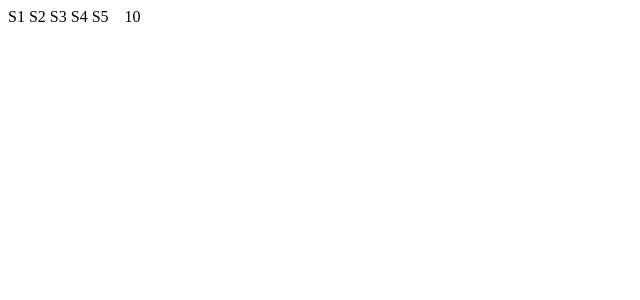
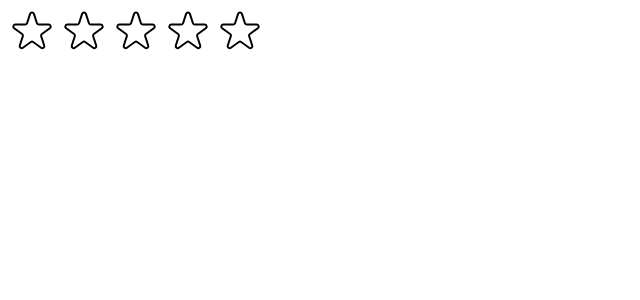
Before and after one commit to Ferdin/react-intermediate-projects, a React (Create React App) app in the folder usepopcorn/: page / in a window 1280 px wide. Shown: the top 300 px of the page, without its empty margins (0-640 px from the left). Built offline with nearby package versions, Linux system fonts and the light colour scheme.

Commit message:
Event handling

```diff
--- a/usepopcorn/src/StarRating.js
+++ b/usepopcorn/src/StarRating.js
@@ -1,24 +1,100 @@
+import { useState } from "react";
+
 const containerStyle = {
-    display: 'flex',
-    alignItems: 'center',
-    gap: '16px'
+  display: "flex",
+  alignItems: "center",
+  gap: "16px",
+};
+
+const starContainerStyle = {
+  display: "flex",
+  gap: "4px",
+};
+
+const textStyle = {
+  lineHeight: "1",
+  margin: "0",
+};
+
+export default function StarRating({ maxRating = 5 }) {
+  const [rating, setRating] = useState(0);
+  const [tempRating, setTempRating] = useState(0);
+
+  function handleRating(rating) {
+    setRating(rating);
+  }
+  return (
+    <div style={containerStyle}>
+      <div style={starContainerStyle}>
+        {Array.from({ length: maxRating }, (_, i) => (
+          <Star
+            key={i}
+            full={tempRating ? tempRating >= i + 1 : rating >= i + 1}
+            onRate={() => handleRating(i + 1)}
+            onHoverIn={() => setTempRating(i + 1)}
+            onHoverOut={() => setTempRating(0)}
+          />
+        ))}
+      </div>
+      <p style={textStyle}>{tempRating || rating || ""}</p>
+    </div>
+  );
 }
 
-const starContainerStyle = {
-    display: 'flex',
-    gap: '4px'
+const starStyle = {
+  width: "48px",
+  height: "48px",
+  display: "block",
+  cursor: "pointer",
+};
+
+function Star({ onRate, full, onHoverIn, onHoverOut }) {
+  return (
+    <span
+      role="button"
+      style={starStyle}
+      onClick={onRate}
+      onMouseEnter={onHoverIn}
+      onMouseLeave={onHoverOut}
+    >
+      {full ? (
+        <svg
+          xmlns="http://www.w3.org/2000/svg"
+          viewBox="0 0 20 20"
+          fill="#000"
+          stroke="#000"
+        >
+          <path d="M9.049 2.927c.3-.921 1.603-.921 1.902 0l1.07 3.292a1 1 0 00.95.69h3.462c.969 0 1.371 1.24.588 1.81l-2.8 2.034a1 1 0 00-.364 1.118l1.07 3.292c.3.921-.755 1.688-1.54 1.118l-2.8-2.034a1 1 0 00-1.175 0l-2.8 2.034c-.784.57-1.838-.197-1.539-1.118l1.07-3.292a1 1 0 00-.364-1.118L2.98 8.72c-.783-.57-.38-1.81.588-1.81h3.461a1 1 0 00.951-.69l1.07-3.292z" />
+        </svg>
+      ) : (
+        <svg
+          xmlns="http://www.w3.org/2000/svg"
+          fill="none"
+          viewBox="0 0 24 24"
+          stroke="#000"
+        >
+          <path
+            strokeLinecap="round"
+            strokeLinejoin="round"
+            strokeWidth="{2}"
+            d="M11.049 2.927c.3-.921 1.603-.921 1.902 0l1.519 4.674a1 1 0 00.95.69h4.915c.969 0 1.371 1.24.588 1.81l-3.976 2.888a1 1 0 00-.363 1.118l1.518 4.674c.3.922-.755 1.688-1.538 1.118l-3.976-2.888a1 1 0 00-1.176 0l-3.976 2.888c-.783.57-1.838-.197-1.538-1.118l1.518-4.674a1 1 0 00-.363-1.118l-3.976-2.888c-.784-.57-.38-1.81.588-1.81h4.914a1 1 0 00.951-.69l1.519-4.674z"
+          />
+        </svg>
+      )}
+    </span>
+  );
 }
 
-const textStyle = {
-    lineHeight: "1",
-    margin: "0"
-}
-
-export default function StarRating(){
-    return <div style={containerStyle}>
-        <div style={starContainerStyle}>
-            {Array.from({length: 5}, (_, i) => <span>S{i+1}</span>)}
-        </div>
-        <p style={textStyle}>10</p>
-    </div>
-}
+// <svg
+//   xmlns="http://www.w3.org/2000/svg"
+//   fill="none"
+//   viewBox="0 0 24 24"
+//   stroke="#000"
+// >
+//   <path
+//     strokeLinecap="round"
+//     strokeLinejoin="round"
+//     strokeWidth="{2}"
+//     d="M11.049 2.927c.3-.921 1.603-.921 1.902 0l1.519 4.674a1 1 0 00.95.69h4.915c.969 0 1.371 1.24.588 1.81l-3.976 2.888a1 1 0 00-.363 1.118l1.518 4.674c.3.922-.755 1.688-1.538 1.118l-3.976-2.888a1 1 0 00-1.176 0l-3.976 2.888c-.783.57-1.838-.197-1.538-1.118l1.518-4.674a1 1 0 00-.363-1.118l-3.976-2.888c-.784-.57-.38-1.81.588-1.81h4.914a1 1 0 00.951-.69l1.519-4.674z"
+//   />
+// </svg>
--- a/usepopcorn/src/index.js
+++ b/usepopcorn/src/index.js
@@ -8,6 +8,6 @@
 root.render(
   <React.StrictMode>
     {/* <App /> */}
-    <StarRating/>
+    <StarRating maxRating={5} />
   </React.StrictMode>
 );
```
